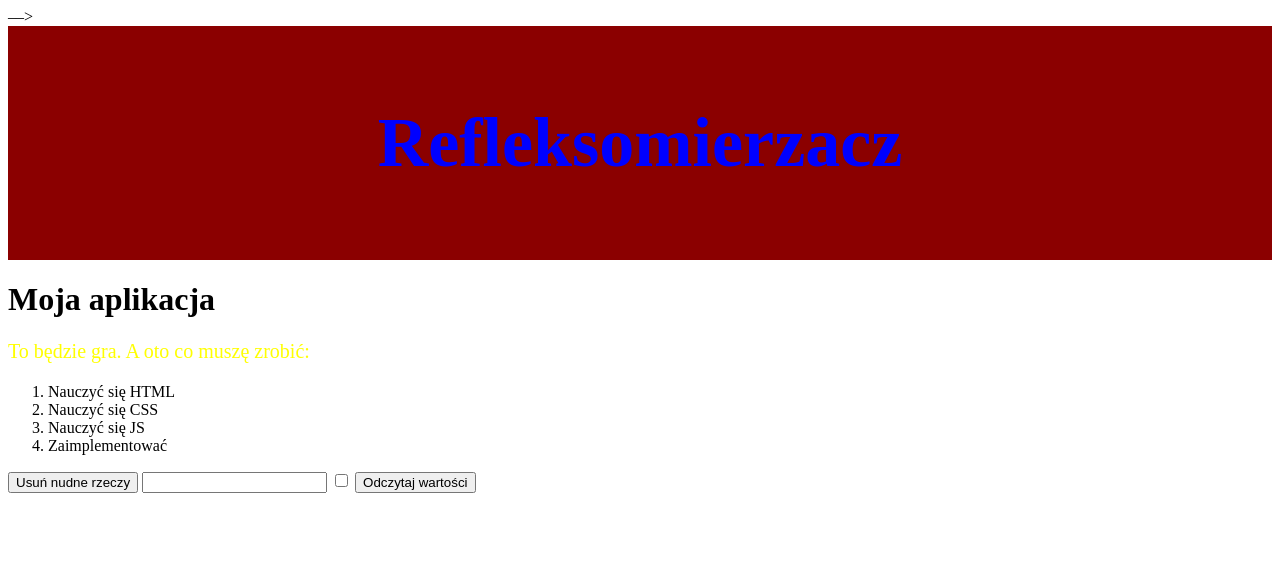
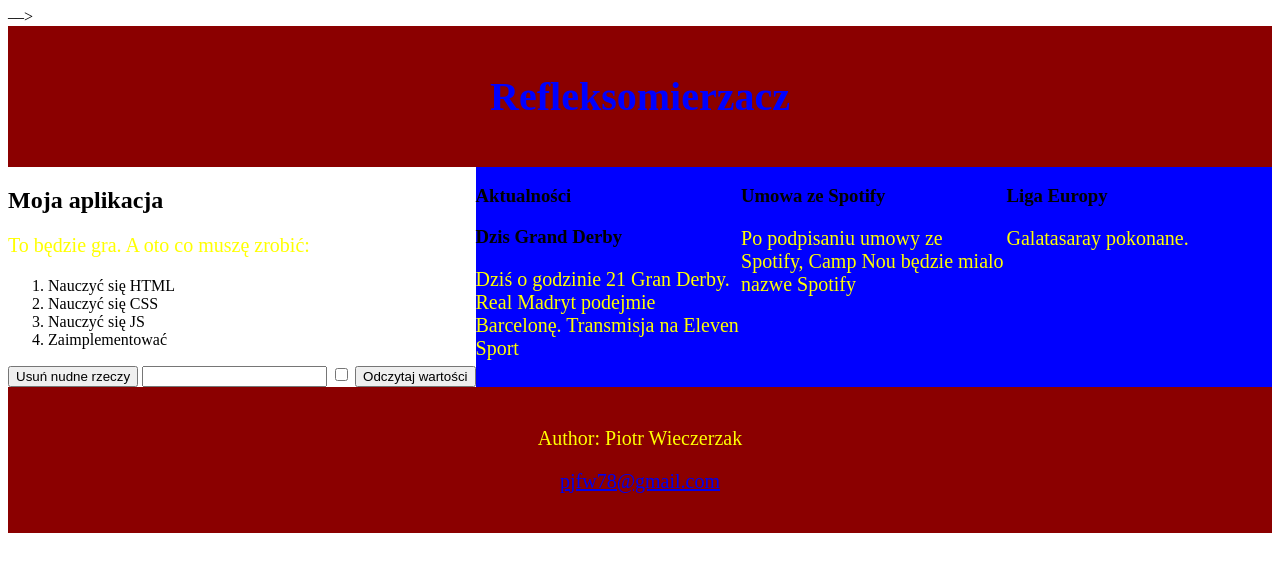
Before and after one commit to PiotrWieczerzak78/js-lab-project, a plain HTML site: page index.html in a window 1280 px wide. Drawn offline with Linux system fonts and the light colour scheme.

Commit message:
5th commit changed some styles

```diff
--- a/index.html
+++ b/index.html
@@ -12,6 +12,7 @@
 <header>
     <div><h1>Refleksomierzacz</h1></div>
 </header>
+<section>
 <div id="app">
     <h1 id="main-header">Moja aplikacja</h1>
     <p>To będzie gra. A oto co muszę zrobić:</p>
@@ -26,6 +27,26 @@
 	<input type="checkbox" id="myCheckbox">
 	<button type="button" onclick="readValues()">Odczytaj wartości</button>
 </div>
+<article>
+    <h1>Aktualności</h1>
+    <h3>Dzis Grand Derby</h3>
+    <p>Dziś o godzinie 21 Gran Derby. Real Madryt podejmie Barcelonę. Transmisja na Eleven Sport</p>
+</article>
+
+<article>
+    <h1>Umowa ze Spotify</h1>
+    <p>Po podpisaniu umowy ze Spotify, Camp Nou będzie mialo nazwe Spotify</p>
+</article>
+
+<article>
+    <h1>Liga Europy</h1>
+    <p>Galatasaray pokonane. </p>
+</article>
+</section>
+<footer>
+    <p>Author: Piotr Wieczerzak</p>
+    <p><a href="mailto:pjfw78@gmail.com">pjfw78@gmail.com</a></p>
+</footer>
 <script type="text/javascript" src="js/js.js"></script>
 </body>
 </html>
--- a/mystyle.css
+++ b/mystyle.css
@@ -11,8 +11,8 @@ header {
     color: blue;
     background-color: darkred ;
     text-align: center;
-    padding: 30px;
-    font-size: 35px;
+    padding: 20px;
+    font-size: 20px;
 }
 
 section {
```
